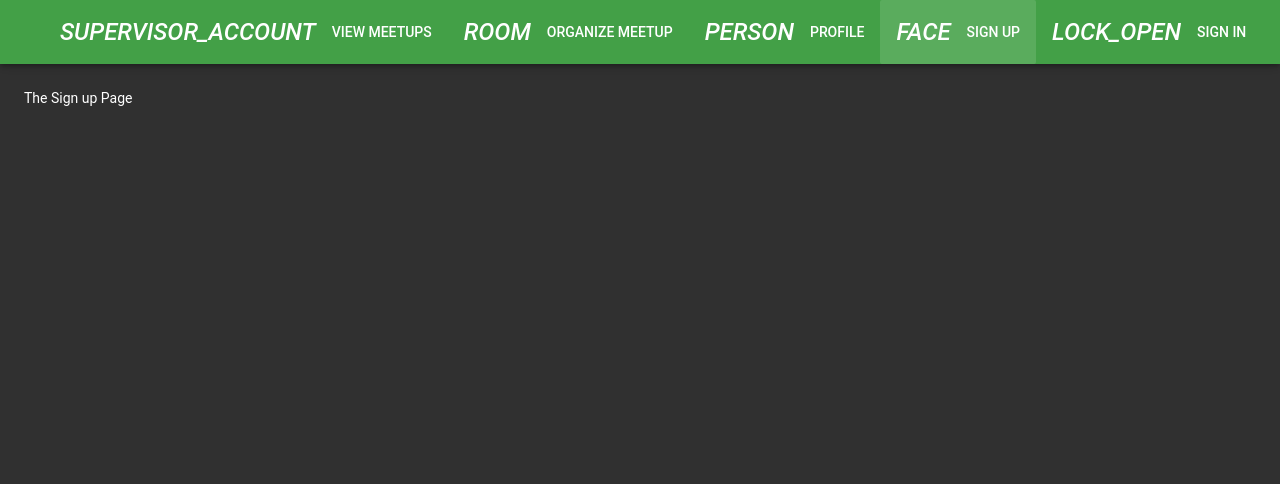
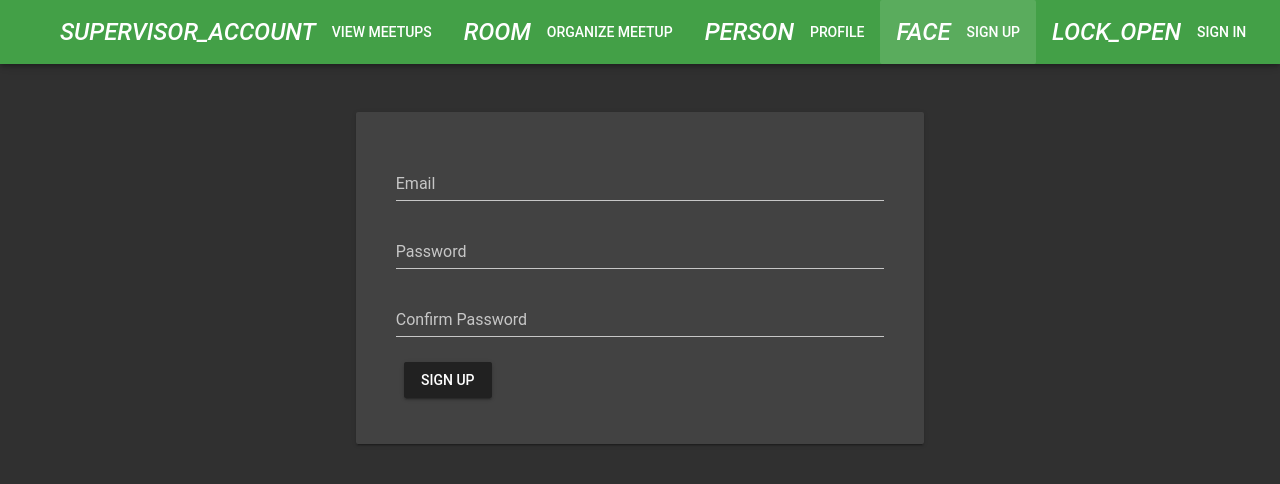
Before and after one commit to Katsurio/MeetupAppVue, a Vue app: page /signup in a window 1280 px wide. Shown: the top 484 px of the page. Built offline with nearby package versions, Linux system fonts and the light colour scheme; the HTML template or start-up script is replaced by a standard one.

Commit message:
a signup view and form

```diff
--- a/package.json
+++ b/package.json
@@ -11,6 +11,7 @@
     "build": "node build/build.js"
   },
   "dependencies": {
+    "firebase": "^5.4.2",
     "moment": "^2.22.2",
     "vue": "^2.5.2",
     "vue-router": "^3.0.1",
--- a/src/components/User/Signup.vue
+++ b/src/components/User/Signup.vue
@@ -1,5 +1,79 @@
 <template>
-  <div>
-    <p>The Sign up Page</p>
-  </div>
+<v-container>
+  <v-layout row>
+    <v-flex xs12 sm6 offset-sm3>
+      <v-card>
+        <v-card-text>
+          <v-container>
+            <form>
+              <v-layout row>
+                <v-flex xs 12>
+                  <v-text-field
+                    name="email"
+                    label="Email"
+                    id="email"
+                    v-model="email"
+                    type="email"
+                    required>
+                  </v-text-field>
+                </v-flex>
+              </v-layout>
+              <v-layout row>
+                <v-flex xs 12>
+                  <v-text-field
+                    name="password"
+                    label="Password"
+                    id="password"
+                    v-model="password"
+                    type="password"
+                    required>
+                  </v-text-field>
+                </v-flex>
+              </v-layout>
+              <v-layout row>
+                <v-flex xs 12>
+                  <v-text-field
+                    name="confirmPassword"
+                    label="Confirm Password"
+                    id="confirmPassword"
+                    v-model="confirmPassword"
+                    type="password"
+                    :rules="[comparePasswords]">
+                  </v-text-field>
+                </v-flex>
+              </v-layout>
+              <v-layout row>
+                <v-flex xs12>
+                  <v-btn type="submit">Sign up</v-btn>
+                </v-flex>
+              </v-layout>
+            </form>
+          </v-container>
+        </v-card-text>
+      </v-card>
+    </v-flex>
+  </v-layout>
+</v-container>
 </template>
+
+<script>
+  export default {
+    data () {
+      return {
+        email: '',
+        password: '',
+        confirmPassword: ''
+      }
+    },
+    computed: {
+      comparePasswords () {
+        return this.password !== this.confirmPassword ? 'Passwords do not match' : ''
+      }
+    },
+    methods: {
+      onSignup () {
+        console.log({email: this.email, password: this.password, confirmPassword: this.confirmPassword})
+      }
+    }
+  }
+</script>
--- a/src/main.js
+++ b/src/main.js
@@ -2,6 +2,7 @@
 import App from './App'
 import router from './router'
 import Vuetify from 'vuetify'
+import * as firebase from 'firebase'
 import 'vuetify/dist/vuetify.min.css'
 import { store } from './store'
 import DateFilter from './filters/date'
@@ -28,5 +29,14 @@
   el: '#app',
   router,
   store,
-  render: h => h(App)
+  render: h => h(App),
+  created () {
+    firebase.initializeApp({
+      apiKey: 'AIzaSyBUhZDp6RpytChReB_tCw19VhD1_uJpZ18',
+      authDomain: 'yt-devmeetup-vue-648b3.firebaseapp.com',
+      databaseURL: 'https://yt-devmeetup-vue-648b3.firebaseio.com',
+      projectId: 'yt-devmeetup-vue-648b3',
+      storageBucket: 'yt-devmeetup-vue-648b3.appspot.com'
+    })
+  }
 })
```
Also changed, not shown: 1 other file (tests, documents, lock files or other folders).
